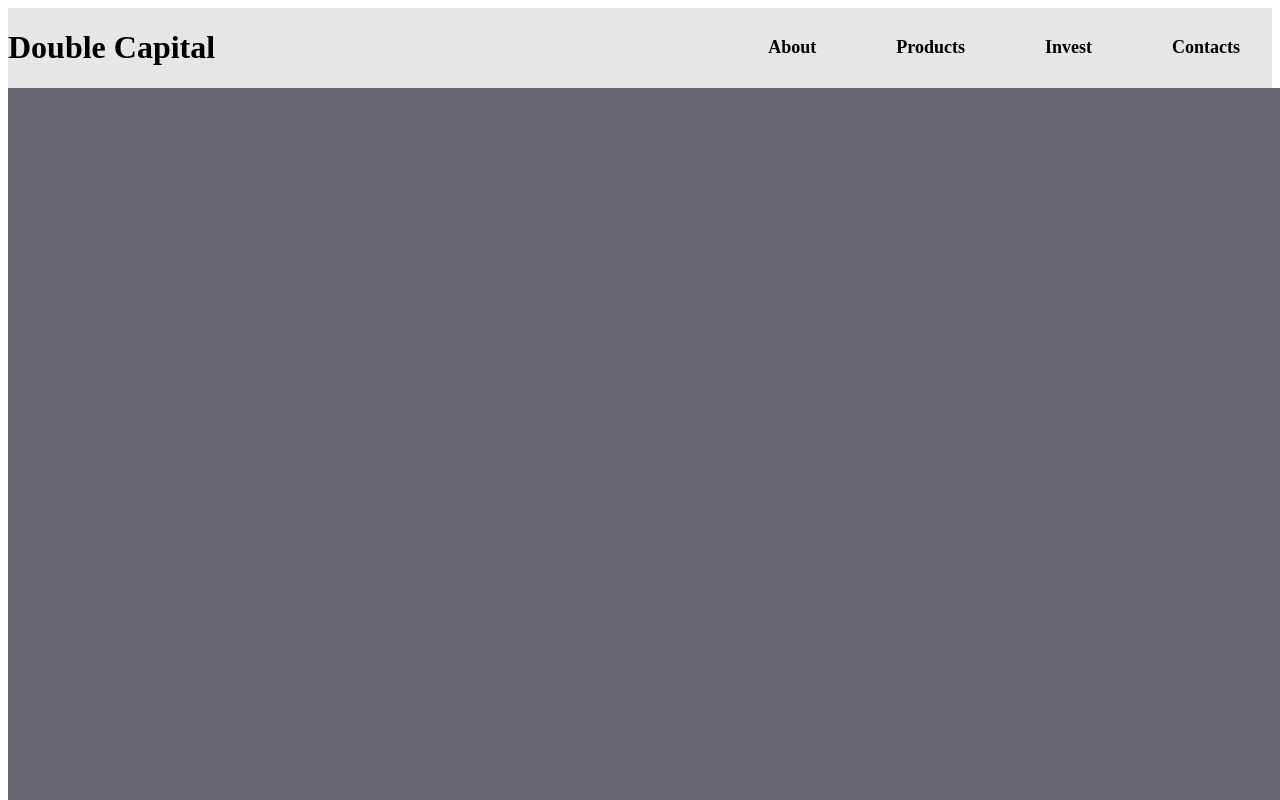
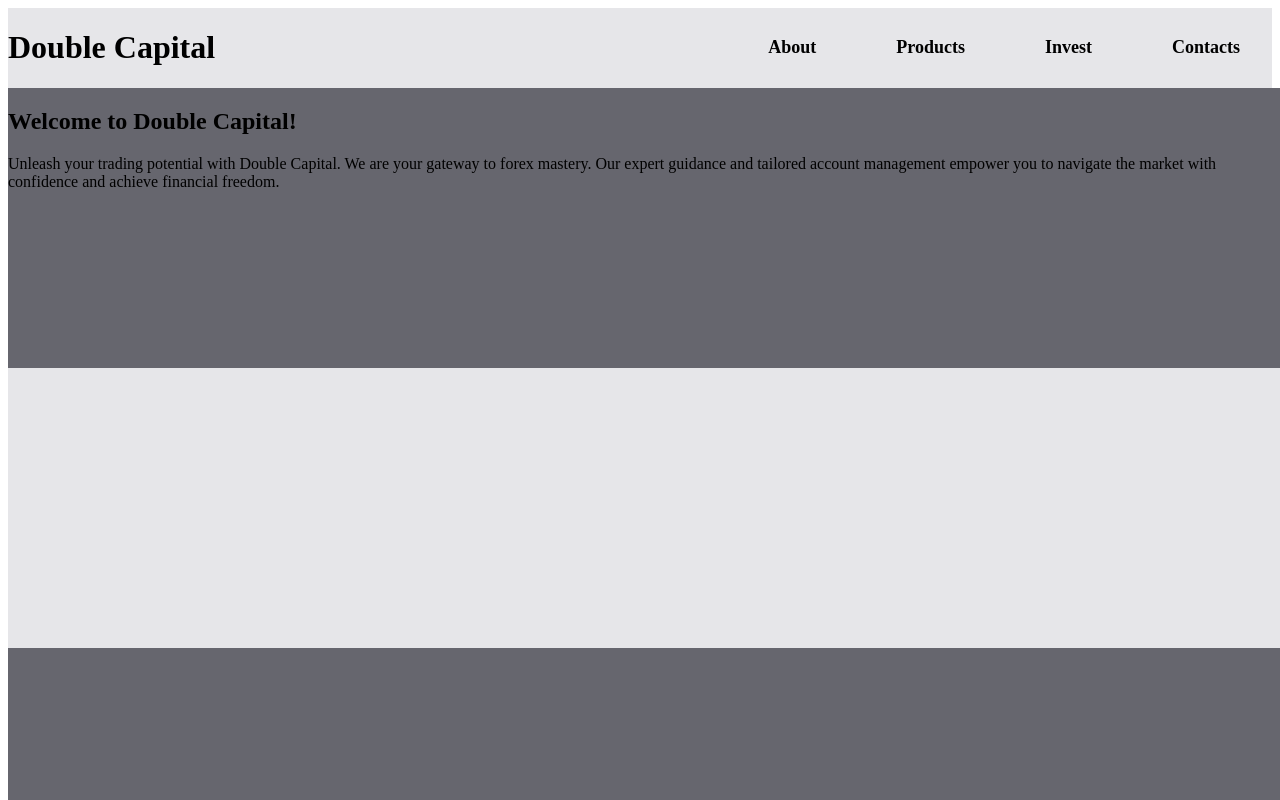
Before and after one commit to buheracoupe/Landing-Page, a plain HTML site: page index.html in a window 1280 px wide. Shown: the top 800 px of the page. Drawn offline with Linux system fonts and the light colour scheme.

```diff
--- a/index.html
+++ b/index.html
@@ -18,7 +18,12 @@
         </ul></nav>
     </header>
     <main>
-        <section id="welcome"></section>
+        <section id="welcome">
+            <h2 class="welcome">Welcome to Double Capital!</h2>
+            <p class="welcome-text">Unleash your trading potential with Double Capital.
+                 We are your gateway to forex mastery. Our expert guidance and tailored account management
+                  empower you to navigate the market with confidence and achieve financial freedom.</p>
+        </section>
         <section id="products"></section>
         <section id="quote"></section>
         <section id="offers"></section>
--- a/styles.css
+++ b/styles.css
@@ -13,7 +13,7 @@ font-weight: 600;}
 nav{display: flex;
 align-items: center;}
 main{ width: 100vw;
-    height: 200em;
+    height: 70em;
     display:flex;
     flex-direction:column;
 background-color: #66666E;}
```
